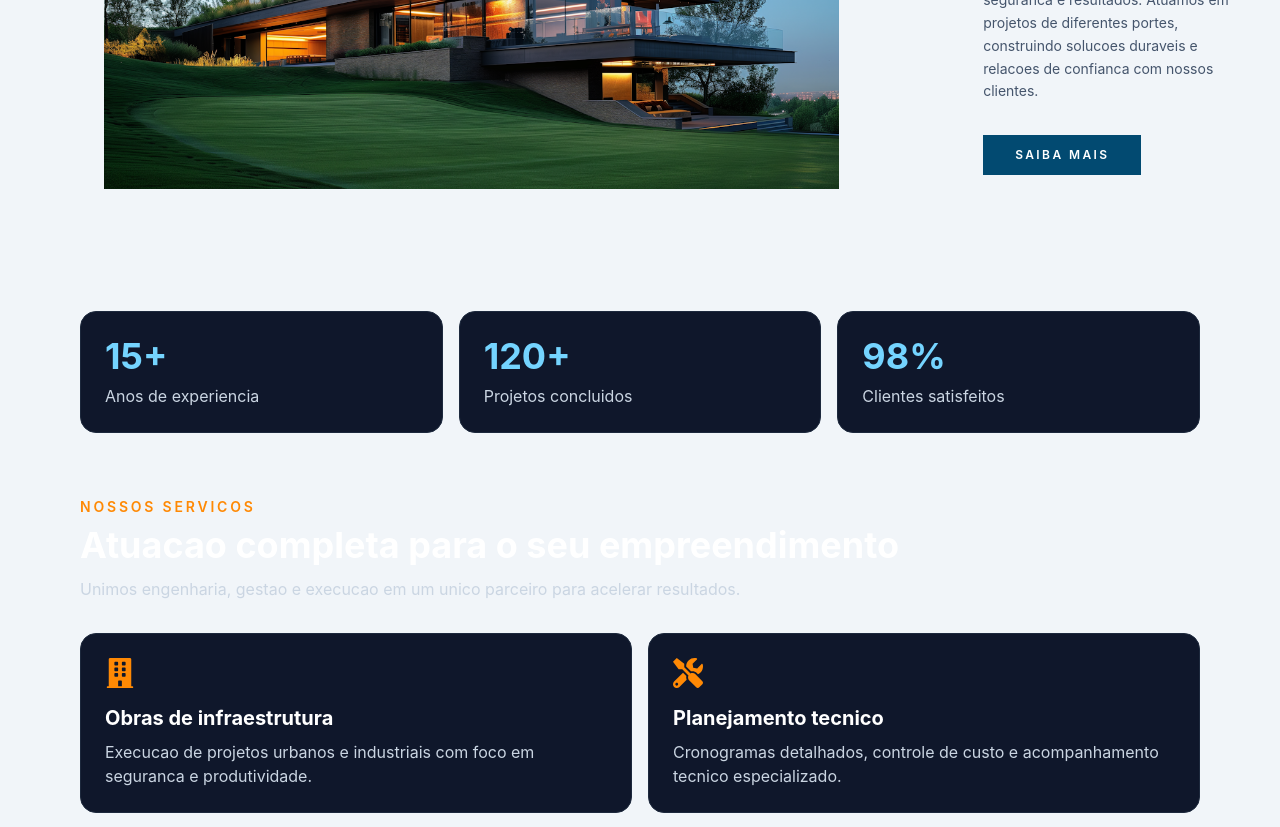
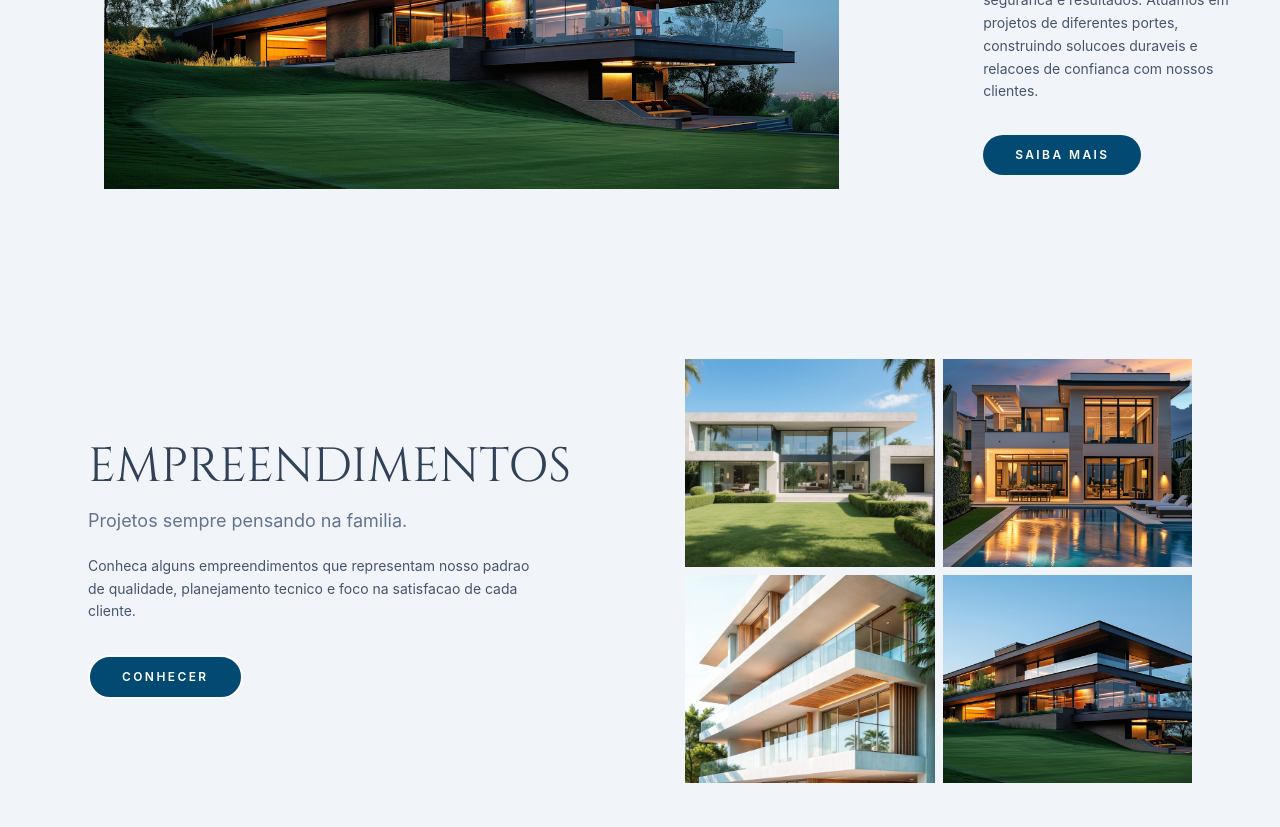
Before and after one commit to RockNicolas/Hidroeng, a React (Vite) app: page / in a window 1280 px wide. Shown: the part 1940-2767 px from the top of the page. Built offline with nearby package versions, Linux system fonts and the light colour scheme.

Commit message:
Criacao detalhes da empresas, projetos feitos criacao de localizacao da empresa e numero de contato.

```diff
--- a/index.html
+++ b/index.html
@@ -7,7 +7,7 @@
     <link rel="preconnect" href="https://fonts.gstatic.com" crossorigin />
     <link href="https://fonts.googleapis.com/css2?family=Cinzel:wght@400;500;600;700&display=swap" rel="stylesheet" />
     <meta name="viewport" content="width=device-width, initial-scale=1.0" />
-    <title>hidroeng</title>
+    <title>hidroeng Infraestrutura</title>
   </head>
   <body>
     <div id="root"></div>
--- a/src/components/SiteLayout.jsx
+++ b/src/components/SiteLayout.jsx
@@ -70,6 +70,16 @@ function SiteLayout() {
         <Outlet />
       </main>
 
+      <a
+        href="https://wa.me/5585997665652?text=Ola%2C%20quero%20falar%20com%20a%20Hidroeng."
+        target="_blank"
+        rel="noreferrer"
+        aria-label="Falar no WhatsApp"
+        className="fixed bottom-5 right-5 z-50 inline-flex h-12 w-12 items-center justify-center rounded-full bg-[#25D366] text-4xl text-white shadow-md transition hover:scale-105 hover:bg-[#20c75a]"
+      >
+        <FaWhatsapp />
+      </a>
+
       <footer className="border-t border-slate-800 bg-slate-900">
         <div className="mx-auto flex max-w-6xl flex-col gap-4 px-4 py-6 text-sm text-slate-300 md:flex-row md:items-center md:justify-between">
           <p>Hidroeng Infraestrutura - Engenharia que constroi o futuro.</p>
--- /dev/null
+++ b/src/components/home/DevelopmentsHighlightSection.jsx
@@ -0,0 +1,48 @@
+import { Link } from 'react-router-dom'
+import useInView from '../../hooks/useInView'
+
+function DevelopmentsHighlightSection({ images }) {
+  const { ref, isVisible } = useInView({ threshold: 0.2 })
+
+  return (
+    <section ref={ref} className="-mx-[calc(50dvw-50%)] w-dvw overflow-hidden bg-slate-100 py-12 text-slate-800">
+      <div className="mx-auto grid max-w-6xl gap-10 px-6 md:grid-cols-[1.1fr_1fr] md:items-center">
+        <div
+          className={`transition-all duration-1000 ${
+            isVisible ? 'translate-x-0 opacity-100' : '-translate-x-12 opacity-0'
+          }`}
+        >
+          <h3 className="font-display text-5xl uppercase leading-none text-slate-700">Empreendimentos</h3>
+          <p className="mt-4 text-lg text-slate-500">Projetos sempre pensando na familia.</p>
+          <p className="mt-5 max-w-md text-sm leading-relaxed text-slate-600">
+            Conheca alguns empreendimentos que representam nosso padrao de qualidade, planejamento tecnico e foco na
+            satisfacao de cada cliente.
+          </p>
+          <Link
+            to="/empreendimentos"
+            className="mt-8 inline-block rounded-full border-2 bg-sky-900 px-8 py-3 text-xs font-semibold uppercase tracking-[0.2em] text-white transition hover:bg-orange-500"
+          >
+            Conhecer
+          </Link>
+        </div>
+
+        <div
+          className={`grid grid-cols-2 gap-2 transition-all delay-150 duration-1000 ${
+            isVisible ? 'translate-x-0 opacity-100' : 'translate-x-12 opacity-0'
+          }`}
+        >
+          {images.map((image) => (
+            <img
+              key={image.src}
+              src={image.src}
+              alt={image.alt}
+              className="h-44 w-full object-cover md:h-52"
+            />
+          ))}
+        </div>
+      </div>
+    </section>
+  )
+}
+
+export default DevelopmentsHighlightSection
--- /dev/null
+++ b/src/components/home/LocationSection.jsx
@@ -0,0 +1,25 @@
+function LocationSection() {
+  return (
+    <section className="-mx-[calc(50dvw-50%)] w-dvw bg-slate-100 py-12 text-slate-800">
+      <div className="mx-auto w-full max-w-[1400px] px-4 md:px-6">
+        <h3 className="font-display text-center text-5xl uppercase leading-none text-slate-700">Onde estamos</h3>
+
+        <div className="mt-8 overflow-hidden border border-slate-300 bg-white shadow-sm">
+          <iframe
+            title="Mapa de localizacao Hidroeng"
+            src="https://www.google.com/maps/embed?pb=!1m18!1m12!1m3!1d3981.351431353223!2d-38.5082726!3d-3.7333597!2m3!1f0!2f0!3f0!3m2!1i1024!2i768!4f13.1!3m3!1m2!1s0x7c7485fac84b575%3A0xcfed6d85692efa3a!2sAv.%20Santos%20Dumont%2C%201740%20-%20Aldeota%2C%20Fortaleza%20-%20CE%2C%2060150-161!5e0!3m2!1spt-BR!2sbr!4v1778179514153!5m2!1spt-BR!2sbr"
+            className="h-[320px] w-full"
+            loading="lazy"
+            referrerPolicy="no-referrer-when-downgrade"
+          />
+        </div>
+
+        <div className="border border-t-0 border-slate-300 bg-slate-50 px-4 py-4 text-center text-sm text-slate-600">
+          Av. Santos Dumont, 1740 - Aldeota, Fortaleza - CE, 60150-161
+        </div>
+      </div>
+    </section>
+  )
+}
+
+export default LocationSection
--- a/src/components/home/ServicesSection.jsx
+++ /dev/null
@@ -1,24 +0,0 @@
-import SectionTitle from '../SectionTitle'
-
-function ServicesSection({ services }) {
-  return (
-    <section>
-      <SectionTitle
-        eyebrow="Nossos servicos"
-        title="Atuacao completa para o seu empreendimento"
-        text="Unimos engenharia, gestao e execucao em um unico parceiro para acelerar resultados."
-      />
-      <div className="grid gap-4 md:grid-cols-2">
-        {services.map(({ icon: Icon, title, text }) => (
-          <article key={title} className="rounded-2xl border border-slate-800 bg-slate-900 p-6">
-            <Icon className="text-3xl text-orange-400" />
-            <h3 className="mt-4 text-xl font-bold text-white">{title}</h3>
-            <p className="mt-2 text-slate-300">{text}</p>
-          </article>
-        ))}
-      </div>
-    </section>
-  )
-}
-
-export default ServicesSection
--- a/src/components/home/StatsSection.jsx
+++ /dev/null
@@ -1,16 +0,0 @@
-function StatsSection({ stats }) {
-  return (
-    <section>
-      <div className="grid gap-4 md:grid-cols-3">
-        {stats.map((item) => (
-          <article key={item.label} className="rounded-2xl border border-slate-800 bg-slate-900 p-6">
-            <p className="text-4xl font-bold text-sky-300">{item.value}</p>
-            <p className="mt-2 text-slate-300">{item.label}</p>
-          </article>
-        ))}
-      </div>
-    </section>
-  )
-}
-
-export default StatsSection
--- a/src/components/home/WhoWeAreSection.jsx
+++ b/src/components/home/WhoWeAreSection.jsx
@@ -28,7 +28,7 @@ function WhoWeAreSection({ image }) {
             </p>
             <Link
               to="/empresa"
-              className="mt-8 inline-block bg-sky-900 px-8 py-3 text-xs font-semibold uppercase tracking-[0.2em] text-white transition hover:bg-orange-500"
+              className="mt-8 inline-block rounded-full bg-sky-900 px-8 py-3 text-xs font-semibold uppercase tracking-[0.2em] text-white transition hover:bg-orange-500"
             >
               Saiba mais
             </Link>
--- a/src/index.css
+++ b/src/index.css
@@ -35,3 +35,8 @@ body,
   transform: translateY(0) scale(1);
   filter: blur(0);
 }
+
+a,
+button {
+  cursor: pointer;
+}
--- a/src/pages/HomePage.jsx
+++ b/src/pages/HomePage.jsx
@@ -2,39 +2,19 @@ import { FaBuilding, FaClipboardCheck, FaHandshake, FaTools } from 'react-icons/
 import houseOne from '../assets/casas/Modern-Minimalist-House.png'
 import houseTwo from '../assets/casas/Modern-Architectural-Elegance.png'
 import buildingImage from '../assets/casas/Twilight Modern House.png'
+import houseThree from '../assets/casas/Modern-House-Twilight.png'
+import houseFour from '../assets/casas/Modern-Minimalist-Building.png'
 import HeroBanner from '../components/home/HeroBanner'
-import ServicesSection from '../components/home/ServicesSection'
-import StatsSection from '../components/home/StatsSection'
+import DevelopmentsHighlightSection from '../components/home/DevelopmentsHighlightSection'
+import LocationSection from '../components/home/LocationSection'
 import WhoWeAreSection from '../components/home/WhoWeAreSection'
 import useInView from '../hooks/useInView'
 
-const stats = [
-  { value: '15+', label: 'Anos de experiencia' },
-  { value: '120+', label: 'Projetos concluidos' },
-  { value: '98%', label: 'Clientes satisfeitos' },
-]
-
-const services = [
-  {
-    icon: FaBuilding,
-    title: 'Obras de infraestrutura',
-    text: 'Execucao de projetos urbanos e industriais com foco em seguranca e produtividade.',
-  },
-  {
-    icon: FaTools,
-    title: 'Planejamento tecnico',
-    text: 'Cronogramas detalhados, controle de custo e acompanhamento tecnico especializado.',
-  },
-  {
-    icon: FaClipboardCheck,
-    title: 'Gestao de qualidade',
-    text: 'Processos padronizados e verificacoes constantes para garantir excelencia na entrega.',
-  },
-  {
-    icon: FaHandshake,
-    title: 'Parceria com o cliente',
-    text: 'Atendimento proximo e transparente em cada etapa da obra.',
-  },
+const developmentsGallery = [
+  { src: houseOne, alt: 'Fachada de empreendimento residencial moderno' },
+  { src: houseThree, alt: 'Area interna de empreendimento contemporaneo' },
+  { src: houseFour, alt: 'Conjunto residencial com design funcional' },
+  { src: buildingImage, alt: 'Empreendimento de alto padrao ao entardecer' },
 ]
 
 function HomePage() {
@@ -87,8 +67,8 @@ function HomePage() {
       <div className="space-y-16 pt-0">
         <HeroBanner image={houseTwo} title="Projetos de Alto Padrao" subtitle="Design, inovacao e excelencia construtiva" />
         <WhoWeAreSection image={buildingImage} />
-        <StatsSection stats={stats} />
-        <ServicesSection services={services} />
+        <DevelopmentsHighlightSection images={developmentsGallery} />
+        <LocationSection />
       </div>
     </div>
   )
```
